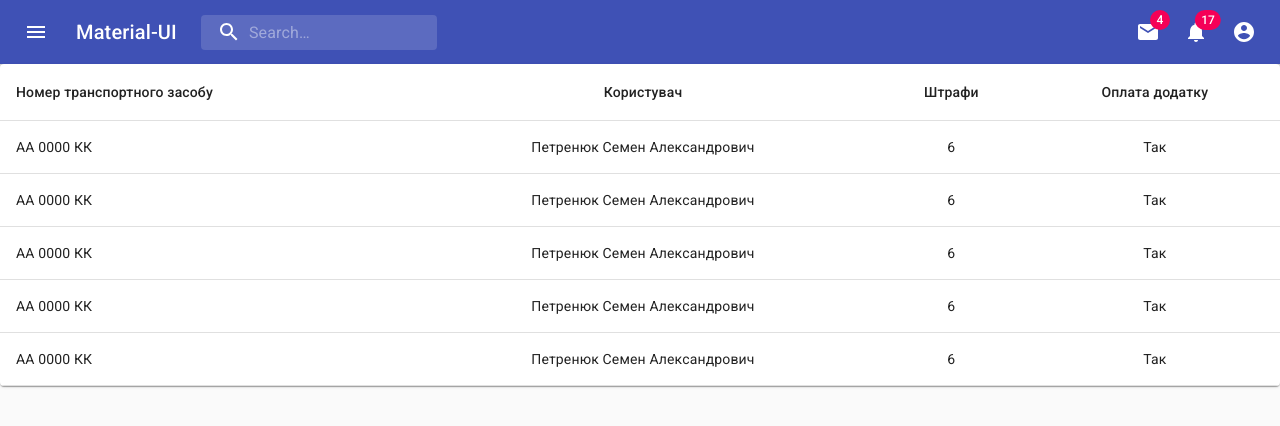
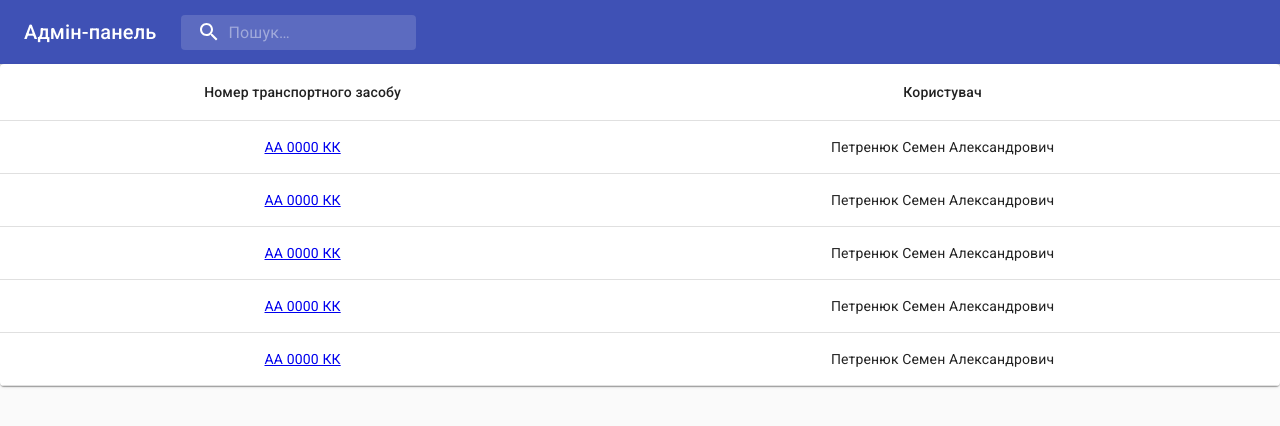
Before and after one commit to se-infotech-internship/client.web.admin, a React (Create React App) app: page / in a window 1280 px wide. Shown: the top 426 px of the page. Built offline with nearby package versions, Linux system fonts and the light colour scheme.

Commit message:
test commit

```diff
--- a/src/components/Table.tsx
+++ b/src/components/Table.tsx
@@ -34,21 +34,19 @@ export default function BasicTable() {
             <Table className={classes.table} aria-label="simple table">
                 <TableHead>
                     <TableRow>
-                        <TableCell>Номер транспортного засобу</TableCell>
+                        <TableCell align="center">Номер транспортного засобу</TableCell>
                         <TableCell align="center">Користувач</TableCell>
-                        <TableCell align="center">Штрафи</TableCell>
-                        <TableCell align="center">Оплата додатку</TableCell>
+                        {/* <TableCell align="center">Штрафи</TableCell>
+                        <TableCell align="center">Оплата додатку</TableCell> */}
                     </TableRow>
                 </TableHead>
                 <TableBody>
                     {rows.map((row) => (
                         <TableRow key={row.vehicleNumber}>
-                            <TableCell component="th" scope="row">
-                                {row.vehicleNumber}
-                            </TableCell>
+                            <TableCell component="th" scope="row" align="center"><a href="#">{row.vehicleNumber}</a></TableCell>
                             <TableCell align="center">{row.userName}</TableCell>
-                            <TableCell align="center">{row.fines}</TableCell>
-                            <TableCell align="center">{row.appPayment}</TableCell>
+                            {/* <TableCell align="center">{row.fines}</TableCell>
+                            <TableCell align="center">{row.appPayment}</TableCell> */}
                         </TableRow>
                     ))}
                 </TableBody>
--- a/src/components/TopBar.tsx
+++ b/src/components/TopBar.tsx
@@ -2,26 +2,15 @@ import React from 'react';
 import { fade, makeStyles, Theme, createStyles } from '@material-ui/core/styles';
 import AppBar from '@material-ui/core/AppBar';
 import Toolbar from '@material-ui/core/Toolbar';
-import IconButton from '@material-ui/core/IconButton';
 import Typography from '@material-ui/core/Typography';
 import InputBase from '@material-ui/core/InputBase';
-import Badge from '@material-ui/core/Badge';
-import MenuItem from '@material-ui/core/MenuItem';
-import Menu from '@material-ui/core/Menu';
-import MenuIcon from '@material-ui/icons/Menu';
 import SearchIcon from '@material-ui/icons/Search';
-import AccountCircle from '@material-ui/icons/AccountCircle';
-import MailIcon from '@material-ui/icons/Mail';
-import NotificationsIcon from '@material-ui/icons/Notifications';
-import MoreIcon from '@material-ui/icons/MoreVert';
+
 
 const useStyles = makeStyles((theme: Theme) =>
     createStyles({
         grow: {
             flexGrow: 1,
-        },
-        menuButton: {
-            marginRight: theme.spacing(2),
         },
         title: {
             display: 'none',
@@ -58,6 +47,9 @@ const useStyles = makeStyles((theme: Theme) =>
         },
         inputInput: {
             padding: theme.spacing(1, 1, 1, 0),
+
+
+
             // vertical padding + font size from searchIcon
             paddingLeft: `calc(1em + ${theme.spacing(4)}px)`,
             transition: theme.transitions.create('width'),
@@ -72,118 +64,26 @@ const useStyles = makeStyles((theme: Theme) =>
                 display: 'flex',
             },
         },
-        sectionMobile: {
-            display: 'flex',
-            [theme.breakpoints.up('md')]: {
-                display: 'none',
-            },
-        },
     }),
 );
 
 export default function TopBar() {
     const classes = useStyles();
-    const [anchorEl, setAnchorEl] = React.useState<null | HTMLElement>(null);
-    const [mobileMoreAnchorEl, setMobileMoreAnchorEl] = React.useState<null | HTMLElement>(null);
 
-    const isMenuOpen = Boolean(anchorEl);
-    const isMobileMenuOpen = Boolean(mobileMoreAnchorEl);
-
-    const handleProfileMenuOpen = (event: React.MouseEvent<HTMLElement>) => {
-        setAnchorEl(event.currentTarget);
-    };
-
-    const handleMobileMenuClose = () => {
-        setMobileMoreAnchorEl(null);
-    };
-
-    const handleMenuClose = () => {
-        setAnchorEl(null);
-        handleMobileMenuClose();
-    };
-
-    const handleMobileMenuOpen = (event: React.MouseEvent<HTMLElement>) => {
-        setMobileMoreAnchorEl(event.currentTarget);
-    };
-
-    const menuId = 'primary-search-account-menu';
-    const renderMenu = (
-        <Menu
-            anchorEl={anchorEl}
-            anchorOrigin={{ vertical: 'top', horizontal: 'right' }}
-            id={menuId}
-            keepMounted
-            transformOrigin={{ vertical: 'top', horizontal: 'right' }}
-            open={isMenuOpen}
-            onClose={handleMenuClose}
-        >
-            <MenuItem onClick={handleMenuClose}>Profile</MenuItem>
-            <MenuItem onClick={handleMenuClose}>My account</MenuItem>
-        </Menu>
-    );
-
-    const mobileMenuId = 'primary-search-account-menu-mobile';
-    const renderMobileMenu = (
-        <Menu
-            anchorEl={mobileMoreAnchorEl}
-            anchorOrigin={{ vertical: 'top', horizontal: 'right' }}
-            id={mobileMenuId}
-            keepMounted
-            transformOrigin={{ vertical: 'top', horizontal: 'right' }}
-            open={isMobileMenuOpen}
-            onClose={handleMobileMenuClose}
-        >
-            <MenuItem>
-                <IconButton aria-label="show 4 new mails" color="inherit">
-                    <Badge badgeContent={4} color="secondary">
-                        <MailIcon />
-                    </Badge>
-                </IconButton>
-                <p>Messages</p>
-            </MenuItem>
-            <MenuItem>
-                <IconButton aria-label="show 11 new notifications" color="inherit">
-                    <Badge badgeContent={11} color="secondary">
-                        <NotificationsIcon />
-                    </Badge>
-                </IconButton>
-                <p>Notifications</p>
-            </MenuItem>
-            <MenuItem onClick={handleProfileMenuOpen}>
-                <IconButton
-                    aria-label="account of current user"
-                    aria-controls="primary-search-account-menu"
-                    aria-haspopup="true"
-                    color="inherit"
-                >
-                    <AccountCircle />
-                </IconButton>
-                <p>Profile</p>
-            </MenuItem>
-        </Menu>
-    );
 
     return (
         <div className={classes.grow}>
             <AppBar position="static">
                 <Toolbar>
-                    <IconButton
-                        edge="start"
-                        className={classes.menuButton}
-                        color="inherit"
-                        aria-label="open drawer"
-                    >
-                        <MenuIcon />
-                    </IconButton>
                     <Typography className={classes.title} variant="h6" noWrap>
-                        Material-UI
-          </Typography>
+                        Адмін-панель
+                    </Typography>
                     <div className={classes.search}>
                         <div className={classes.searchIcon}>
                             <SearchIcon />
                         </div>
                         <InputBase
-                            placeholder="Search…"
+                            placeholder="Пошук…"
                             classes={{
                                 root: classes.inputRoot,
                                 input: classes.inputInput,
@@ -191,44 +91,8 @@ export default function TopBar() {
                             inputProps={{ 'aria-label': 'search' }}
                         />
                     </div>
-                    <div className={classes.grow} />
-                    <div className={classes.sectionDesktop}>
-                        <IconButton aria-label="show 4 new mails" color="inherit">
-                            <Badge badgeContent={4} color="secondary">
-                                <MailIcon />
-                            </Badge>
-                        </IconButton>
-                        <IconButton aria-label="show 17 new notifications" color="inherit">
-                            <Badge badgeContent={17} color="secondary">
-                                <NotificationsIcon />
-                            </Badge>
-                        </IconButton>
-                        <IconButton
-                            edge="end"
-                            aria-label="account of current user"
-                            aria-controls={menuId}
-                            aria-haspopup="true"
-                            onClick={handleProfileMenuOpen}
-                            color="inherit"
-                        >
-                            <AccountCircle />
-                        </IconButton>
-                    </div>
-                    <div className={classes.sectionMobile}>
-                        <IconButton
-                            aria-label="show more"
-                            aria-controls={mobileMenuId}
-                            aria-haspopup="true"
-                            onClick={handleMobileMenuOpen}
-                            color="inherit"
-                        >
-                            <MoreIcon />
-                        </IconButton>
-                    </div>
                 </Toolbar>
             </AppBar>
-            {renderMobileMenu}
-            {renderMenu}
         </div>
     );
 }
```
